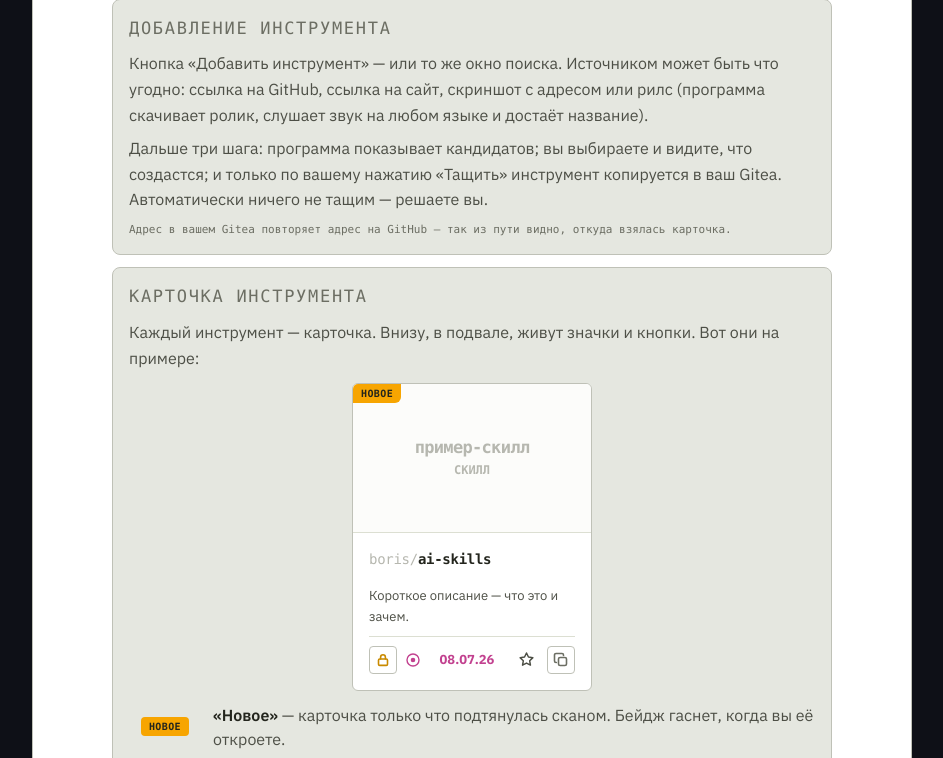
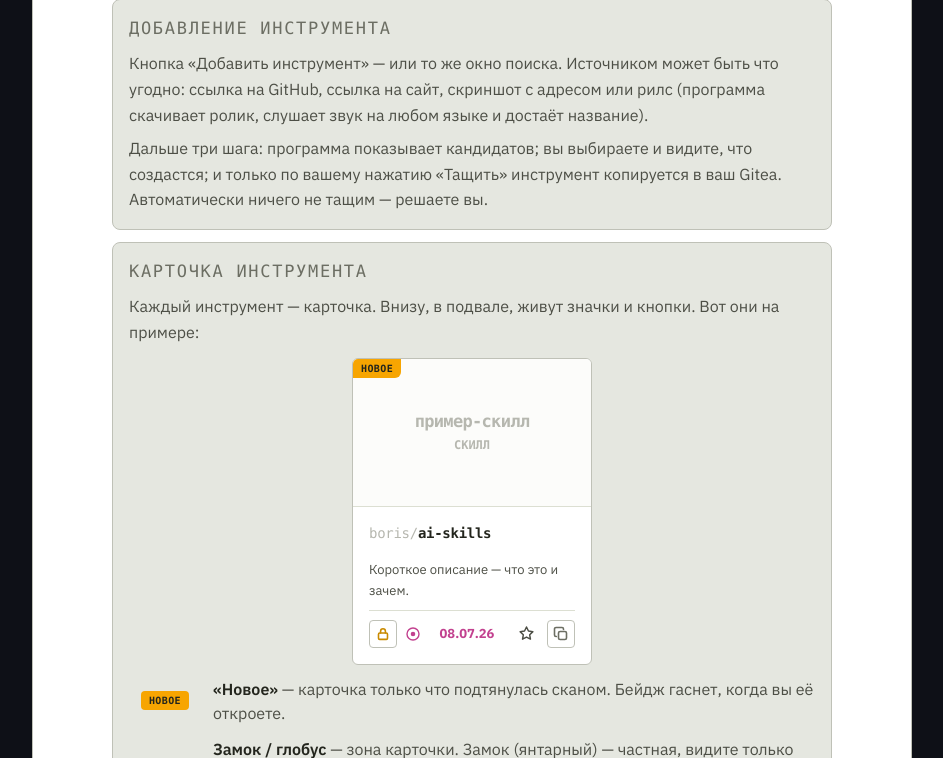
Before and after one commit to bobpanil/VIVATLAS, a Python web app: template src/vivatlas/templates/help.html in a window 1280 px wide. Shown: the part 649-1407 px from the top of the page, without its empty margins (168-1111 px from the left). Run offline with Jinja, Linux system fonts and the light colour scheme; the template is opened without the code that fills it, so the values that code supplies are empty.

Commit message:
Справка: убрана строчка про совпадение адреса Gitea с GitHub
Это наш личный принцип организации, у других он может быть иным — не место
для него в общей справке.

```diff
--- a/src/vivatlas/templates/help.html
+++ b/src/vivatlas/templates/help.html
@@ -41,8 +41,6 @@
         <p>Дальше три шага: программа показывает кандидатов; вы выбираете и видите, что
            создастся; и только по вашему нажатию «Тащить» инструмент копируется в ваш Gitea.
            Автоматически ничего не тащим — решаете вы.</p>
-        <p class="legend">Адрес в вашем Gitea повторяет адрес на GitHub — так из пути видно,
-           откуда взялась карточка.</p>
     </div>
 
     <div class="box" id="card">
```
